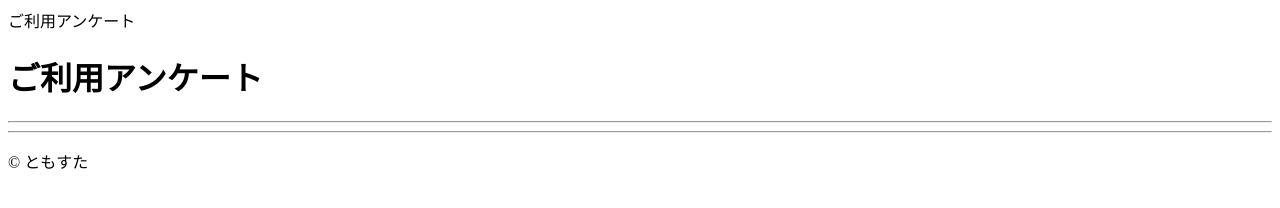
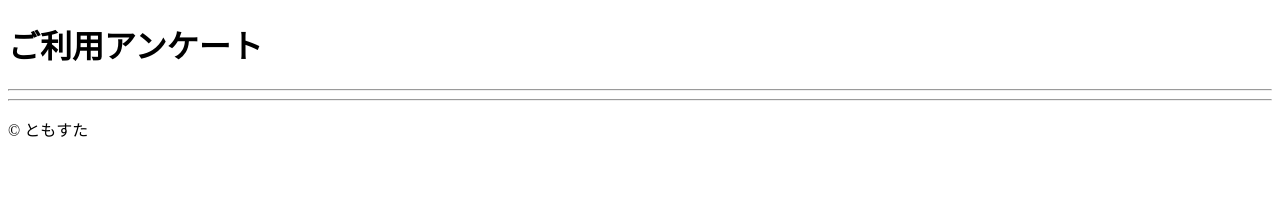
Before and after one commit to Takashi-1027/udemy-learn-02, a plain HTML site: page index.html in a window 1280 px wide. Drawn offline with Linux system fonts and the light colour scheme.

Commit message:
[fix] index.html

```diff
--- a/index.html
+++ b/index.html
@@ -4,7 +4,7 @@
 <head>
   <meta charset="UTF-8">
   <meta name="viewport" content="width=device-width">
-  <tilte>ご利用アンケート</tilte>
+  <title>ご利用アンケート</title>
   <link rel="stylesheet" href="style.css">
 </head>
 
```
